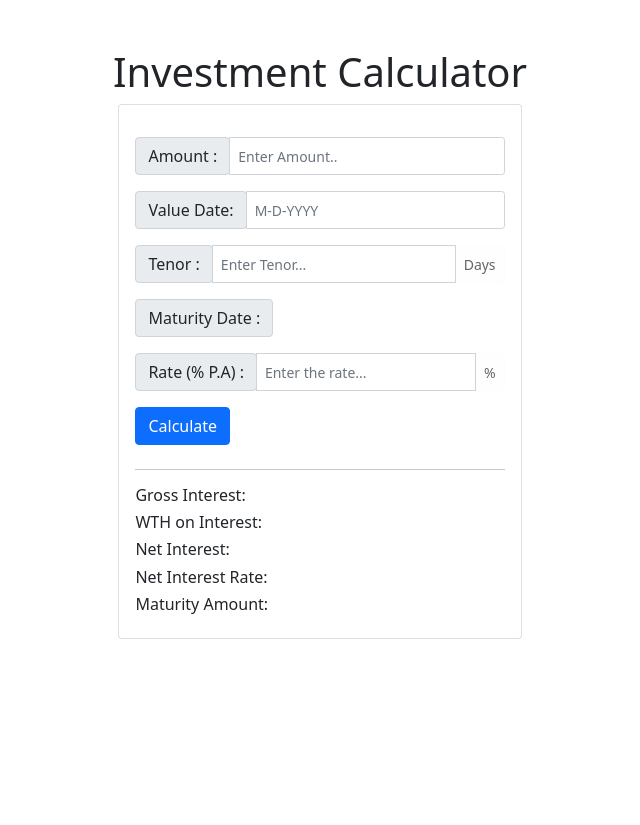
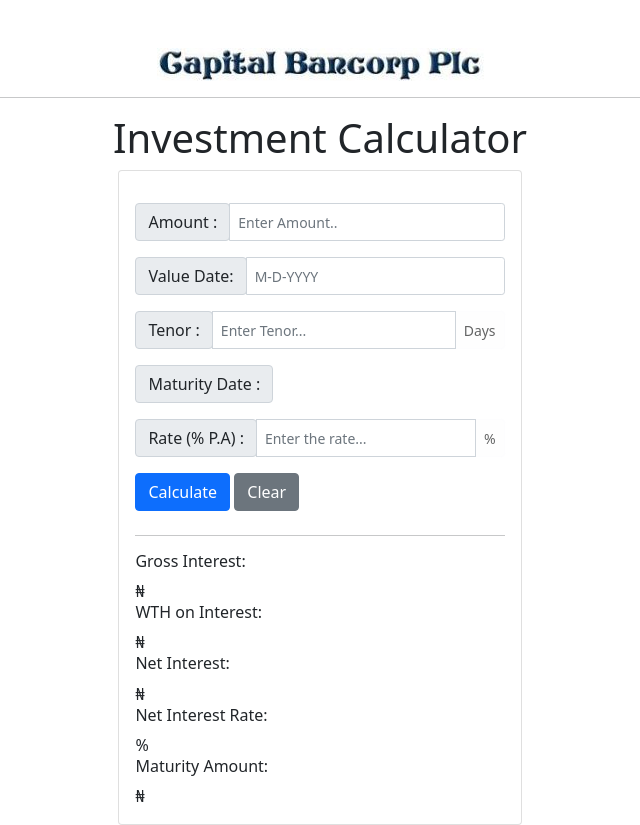
Before and after one commit to joshualine/investment-calculator, a plain HTML site: page index.html in a window 1280 px wide. Shown: the whole page, without its empty margins (320-960 px from the left). Before the commit the page ends 800 px from the top, so only its background shows below. Drawn offline with nearby package versions, Linux system fonts and the light colour scheme.

Commit message:
Third commit: added the naira sign and Logo

```diff
--- a/index.html
+++ b/index.html
@@ -5,6 +5,7 @@
     <meta charset="UTF-8">
     <meta http-equiv="X-UA-Compatible" content="IE=edge">
     <meta name="viewport" content="width=device-width, initial-scale=1.0">
+    <meta name="author" content="Joshua Chinwendu">
 
     <!-- Bootstrap CSS -->
     <link href="https://cdn.jsdelivr.net/npm/bootstrap@5.1.1/dist/css/bootstrap.min.css" rel="stylesheet"
@@ -14,8 +15,14 @@
 </head>
 
 <body>
+
+    <section class="main">
         <div class="container mt-5">
             <div class="text-center">
+                <nav class="nav-justified">
+                    <img src="/img/logo.jpg" alt="Capital Bancorp">
+                </nav>
+                <hr>
                 <h1>Investment Calculator</h1>
             </div>
 
@@ -28,7 +35,6 @@
                         <div class="card-body">
 
                             <!-- input group -->
-
                             <div class="input-group input-group-sm mt-3">
                                 <div class="input-group-prepend">
                                     <span class="input-group-text" id="inputGroup-sizing-sm">Amount :</span>
@@ -68,25 +74,39 @@
 
                             <button type="button" class="btn btn-primary mt-3 mb-2" id="calculate">Calculate</button>
 
-
+                            <button type="button" value="Reload Page" onClick="document.location.reload(true)" class="btn btn-secondary mt-3 mb-2" id="clear">Clear</button>
 
                             <hr>
 
                             <div id="results">
+                                <div>
                                     <h6>Gross Interest: </h6>
-                            <h6 id="gross-interest" style="color: green"></h6>
+                                    <span class="d-inline-flex">&#8358;</span>
+                                    <h6 id="gross-interest" style="color: green" class="d-inline-flex"></h6>
+                                </div>
 
+                                <div>
                                     <h6>WTH on Interest: </h6>
-                            <h6 id="W-interest" style="color: rgb(15, 146, 15)"></h6>
+                                    <span class="d-inline-flex">&#8358;</span>
+                                    <h6 id="W-interest" style="color: green" class="d-inline-flex"></h6>
+                                </div>
 
+                                <div>
                                     <h6>Net Interest: </h6>
-                            <h6 id="net-interest" style="color: rgb(15, 146, 15)"></h6>
+                                    <span class="d-inline-flex">&#8358;</span>
+                                    <h6 id="net-interest" style="color: green" class="d-inline-flex"></h6>
+                                </div>
 
+                                <div>
                                     <h6>Net Interest Rate: </h6>
-                            <h6 id="net-interest-rate" style="color: rgb(15, 146, 15)"></h6>
+                                    <h6 id="net-interest-rate" style="color: green" class="d-inline-flex"></h6><span class="d-inline-flex">%</span>
+                                </div>
 
+                                <div>
                                     <h6>Maturity Amount: </h6>
-                            <h6 id="maturity-amount" style="color: rgb(15, 146, 15)"></h6>
+                                    <span class="d-inline-flex">&#8358;</span>
+                                    <h6 id="maturity-amount" style="color: green" class="d-inline-flex"></h6>
+                                </div>
 
                             </div>
                         </div>
@@ -99,6 +119,8 @@
             </div>
 
         </div>
+    </section>
+
 
     <script src="script.js"></script>
 </body>
--- a/script.js
+++ b/script.js
@@ -11,13 +11,17 @@ const netInterestRate = document.getElementById('net-interest-rate');
 const interestRate = document.getElementById('interest-rate');
 const maturityAmount = document.getElementById('maturity-amount');
 const calculateBtn = document.getElementById('calculate');
-const form = document.getElementById('formCheck');
 
 //FUNCTIONS
 function calculate() {
     let amountEl = amount.value;
     let rateEl = rate.value/100;
     let valueDateEl = valueDate.value;
+
+    // console.log(valueDateEl)
+    // let valueDateElSplit = valueDateEl.split("-");
+    // console.log(valueDateElSplit)
+
     let tenorEl = tenor.value;
 
     let grossInterestEl = ((amountEl*rateEl*tenorEl)/365).toFixed(2);
```
Also changed, not shown: img/logo.jpg (added). Lines whose indentation alone changed are shown as unchanged.
